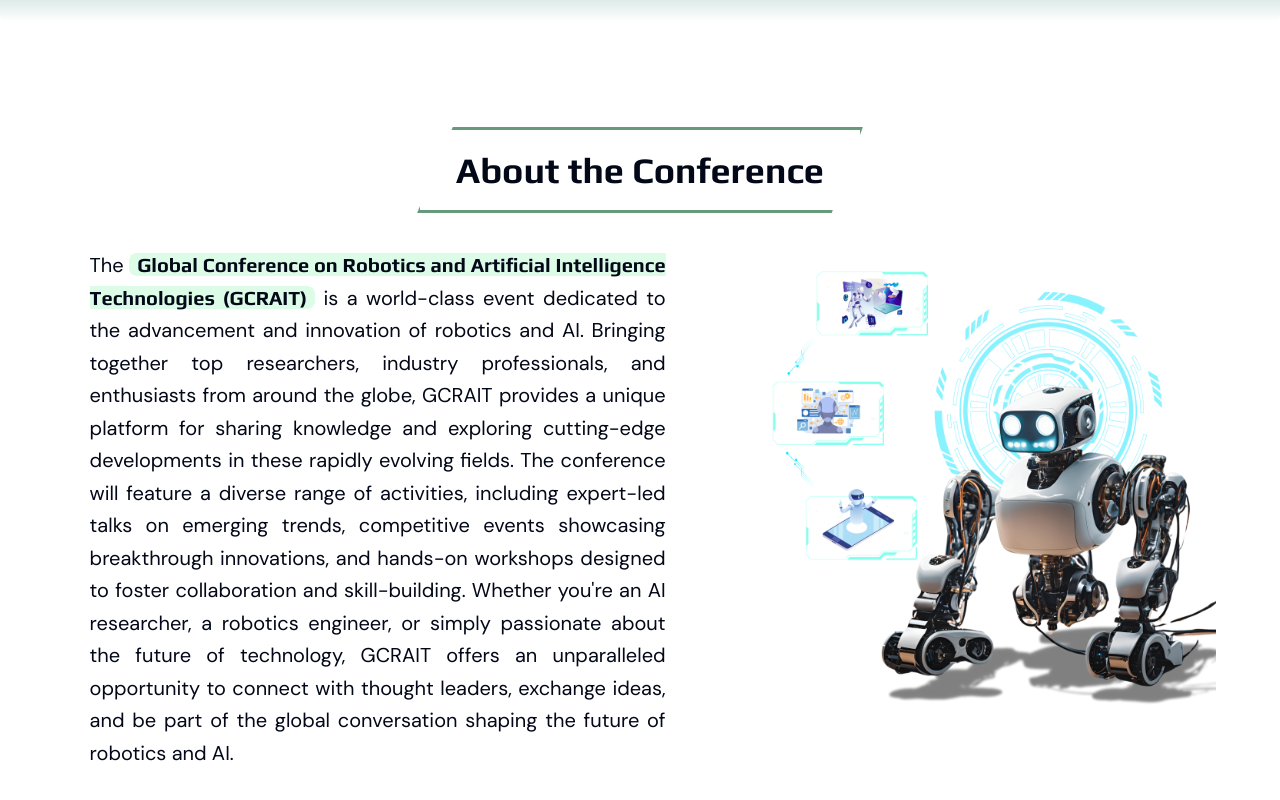
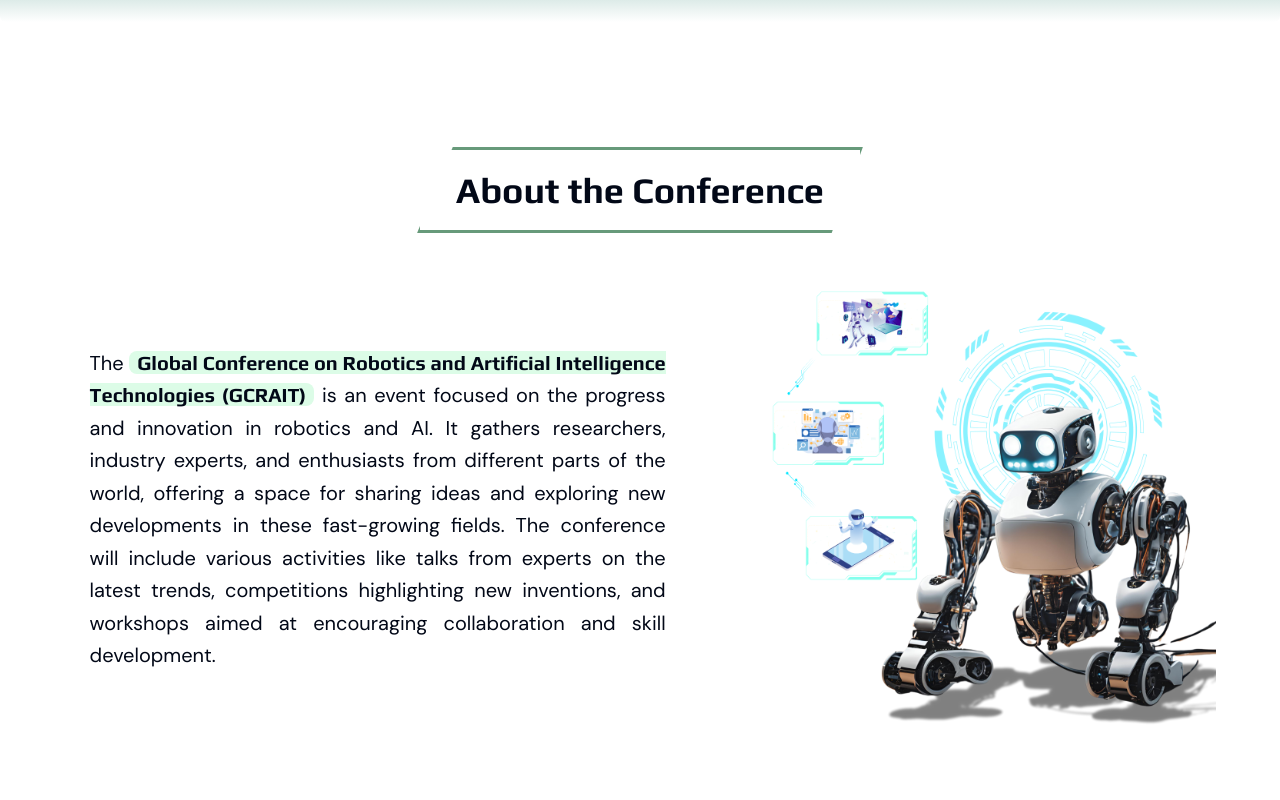
Before and after one commit to Yujinndev/gcrait, a Next.js app: page / in a window 1280 px wide. Shown: the part 1578-2378 px from the top of the page. Built offline with nearby package versions, Linux system fonts and the light colour scheme.

Commit message:
chore: minimal changes

```diff
--- a/app/globals.css
+++ b/app/globals.css
@@ -1,6 +1,26 @@
 @tailwind base;
 @tailwind components;
 @tailwind utilities;
+
+::-webkit-scrollbar {
+  width: 6px;
+  height: 6px;
+}
+
+::-webkit-scrollbar-track {
+  z-index: 50;
+  background-color: rgb(255, 255, 255);
+}
+
+::-webkit-scrollbar-thumb {
+  z-index: 50;
+  background-color: rgb(8, 111, 90);
+  border-radius: 20px;
+}
+
+.polygon-path {
+  clip-path: polygon(43% 0, 100% 0, 100% 0, 93% 100%, 0 100%, 8% 0);
+}
 
 @layer utilities {
   .text-balance {
@@ -81,23 +101,3 @@
     @apply font-play;
   }
 }
-
-::-webkit-scrollbar {
-  width: 6px;
-  height: 6px;
-}
-
-::-webkit-scrollbar-track {
-  z-index: 50;
-  background-color: rgb(30, 30, 30);
-}
-
-::-webkit-scrollbar-thumb {
-  z-index: 50;
-  background-color: rgb(255, 255, 255);
-  border-radius: 20px;
-}
-
-.polygon-path {
-  clip-path: polygon(43% 0, 100% 0, 100% 0, 93% 100%, 0 100%, 8% 0);
-}
--- a/app/home/hero-section.tsx
+++ b/app/home/hero-section.tsx
@@ -78,7 +78,7 @@ const HeroSection = () => {
 
           <Button
             variant="secondary"
-            className="group mx-auto w-max space-x-3 rounded-full bg-white p-4 px-8 hover:drop-shadow-[0_0_7px_rgb(110,231,183,.75)] lg:px-10 lg:py-6"
+            className="mx-auto w-max space-x-3 rounded-full bg-white p-4 px-8 transition-all duration-700 hover:drop-shadow-[0_0_7px_rgb(110,231,183,.75)] lg:px-10 lg:py-6"
             data-aos="fade-down"
             data-aos-offset="0"
             data-aos-delay="1500"
--- a/app/page.tsx
+++ b/app/page.tsx
@@ -9,12 +9,12 @@ export default function Home() {
     <div className="relative overflow-x-clip">
       <HeroSection />
 
-      <SectionLayout className="flex items-center justify-center lg:h-screen">
+      <SectionLayout className="relative flex items-center justify-center lg:h-screen">
         <Heading text={data?.ABOUT?.heading} />
 
         <div className="flex flex-col gap-y-3 py-5 lg:flex-row lg:gap-16">
           <p
-            className="m-auto text-justify text-lg font-normal lg:w-3/6 lg:text-xl lg:leading-relaxed"
+            className="m-auto text-justify text-base font-normal lg:w-3/6 lg:text-xl lg:leading-relaxed"
             data-aos="fade"
           >
             The{' '}
@@ -22,19 +22,13 @@ export default function Home() {
               Global Conference on Robotics and Artificial Intelligence
               Technologies (GCRAIT)
             </span>{' '}
-            is a world-class event dedicated to the advancement and innovation
-            of robotics and AI. Bringing together top researchers, industry
-            professionals, and enthusiasts from around the globe, GCRAIT
-            provides a unique platform for sharing knowledge and exploring
-            cutting-edge developments in these rapidly evolving fields. The
-            conference will feature a diverse range of activities, including
-            expert-led talks on emerging trends, competitive events showcasing
-            breakthrough innovations, and hands-on workshops designed to foster
-            collaboration and skill-building. Whether you&apos;re an AI
-            researcher, a robotics engineer, or simply passionate about the
-            future of technology, GCRAIT offers an unparalleled opportunity to
-            connect with thought leaders, exchange ideas, and be part of the
-            global conversation shaping the future of robotics and AI.
+            is an event focused on the progress and innovation in robotics and
+            AI. It gathers researchers, industry experts, and enthusiasts from
+            different parts of the world, offering a space for sharing ideas and
+            exploring new developments in these fast-growing fields. The
+            conference will include various activities like talks from experts
+            on the latest trends, competitions highlighting new inventions, and
+            workshops aimed at encouraging collaboration and skill development.
           </p>
           <div className="w-full lg:w-2/5" data-aos="fade">
             <Image
--- a/components/ui/heading.tsx
+++ b/components/ui/heading.tsx
@@ -10,7 +10,7 @@ export const Heading = ({
   return (
     <h2
       className={cn(
-        'polygon-path z-30 m-auto mb-4 w-max border-[3px] border-green-800/65 px-9 py-3 font-play text-3xl lg:py-5 lg:text-4xl',
+        'polygon-path relative z-30 m-auto mb-4 w-max break-words border-[3px] border-green-800/65 px-9 py-3 font-play text-2xl backdrop-blur-[1px] lg:py-5 lg:text-4xl',
         className
       )}
       data-aos="fade"
--- a/components/ui/navbar.tsx
+++ b/components/ui/navbar.tsx
@@ -50,7 +50,7 @@ const Navbar = () => {
   return (
     <header
       className={cn(
-        'fixed z-50 w-screen border-b-[1px] border-b-[#DDDDDD] bg-white text-black backdrop-blur-[0.9rem] lg:border-0',
+        'fixed z-50 w-screen border-b-[1px] border-b-[#DDDDDD]/25 bg-white text-black backdrop-blur-[0.9rem]',
         {
           'bg-transparent text-white': isTransparent && pathname === '/',
         }
@@ -122,7 +122,7 @@ const Navbar = () => {
         </div>
 
         {isMenuOpen && (
-          <div className="absolute inset-x-0 top-[4.5rem] h-screen w-screen bg-neutral-300 p-8 text-black lg:hidden">
+          <div className="absolute inset-x-0 top-[4.35rem] h-screen w-screen border-t-[1px] border-[#e7e7e9] bg-white p-8 text-black lg:hidden">
             <ul className="flex h-full flex-col items-start justify-start gap-y-4">
               {LINKS.map((link, index) => (
                 <li
@@ -141,7 +141,7 @@ const Navbar = () => {
                     data-aos-delay={index * 250}
                     onClick={() => setIsMenuOpen(false)}
                     className={cn(
-                      'flex w-full items-center justify-between text-start font-rubikMono text-base text-neutral-600',
+                      'flex w-full items-center justify-between text-start font-play text-base text-neutral-600',
                       {
                         'text-emerald-800': pathname === link.href,
                       }
```
